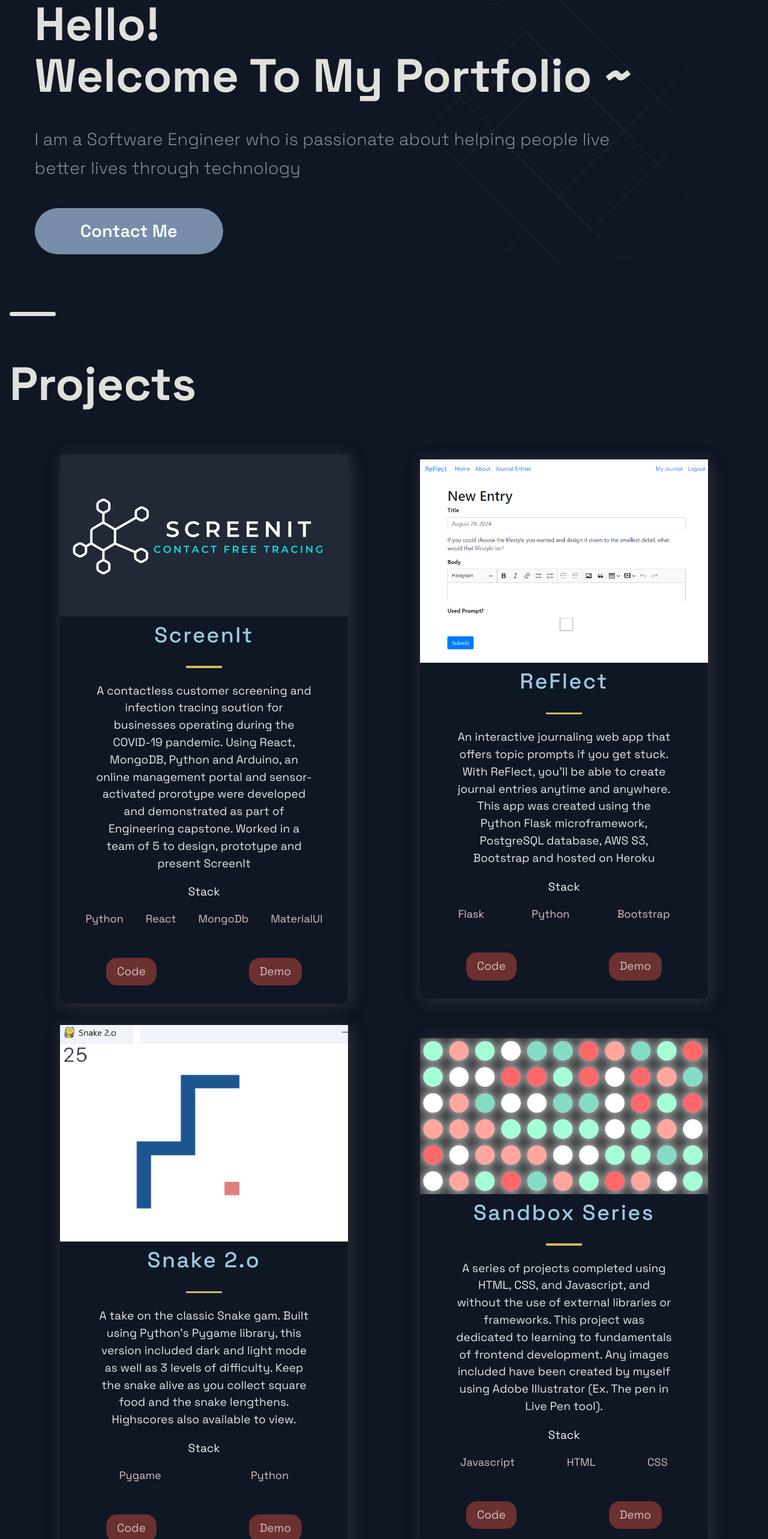
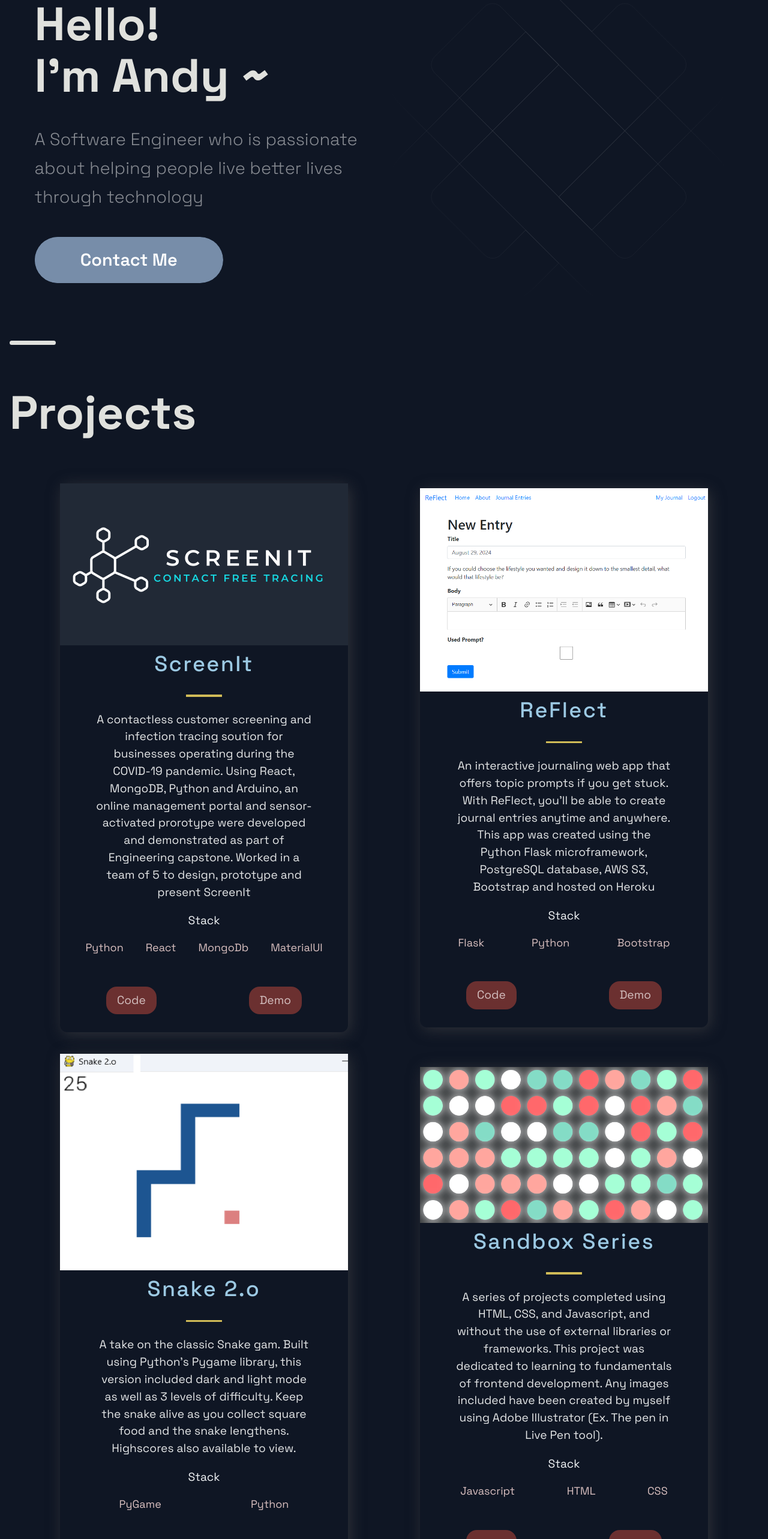
Before and after one commit to andyh98/portfolio, a Next.js app: page / in a window 1280 px wide. Shown: the part 230-2796 px from the top of the page at 60% size. Built offline with nearby package versions, Linux system fonts and the light colour scheme.

Commit message:
reflect demo link fix

```diff
--- a/src/components/Hero/Hero.js
+++ b/src/components/Hero/Hero.js
@@ -9,10 +9,10 @@
     <LeftSection>
       <SectionTitle main center>
         <p>Hello!</p>
-        Welcome To My Portfolio ~
+        I'm Andy ~
       </SectionTitle>
       <SectionText>
-      I am a Software Engineer who is passionate about helping people live better lives through technology
+      A Software Engineer who is passionate about helping people live better lives through technology
       </SectionText>
 
       <a href="mailto:andyhameed@outlook.com"><Button>Contact Me</Button></a>
--- a/src/constants/constants.js
+++ b/src/constants/constants.js
@@ -14,14 +14,14 @@
       image: '/images/reflect.png',
       tags: ['Flask', 'Python', 'Bootstrap'],
     source: 'https://github.com/andyh98/ReFlect',
-    visit: '#TODO',
+    visit: 'https://reflect-d6907657a0b0.herokuapp.com/',
     id: 1,
   },
   {
     title: 'Snake 2.o',
     description:"A take on the classic Snake gam. Built using Python's Pygame library, this version included dark and light mode as well as 3 levels of difficulty. Keep the snake alive as you collect square food and the snake lengthens. Highscores also available to view. ",
     image: '/images/snake.png',
-    tags: ['Pygame', 'Python'],
+    tags: ['PyGame', 'Python'],
     source: 'https://github.com/andyh98/Snake-2.o',
     visit: 'https://github.com/andyh98/Snake-2.o',
     id: 3,
```
Also changed, not shown: 2 other files (tests, documents, lock files or other folders).
